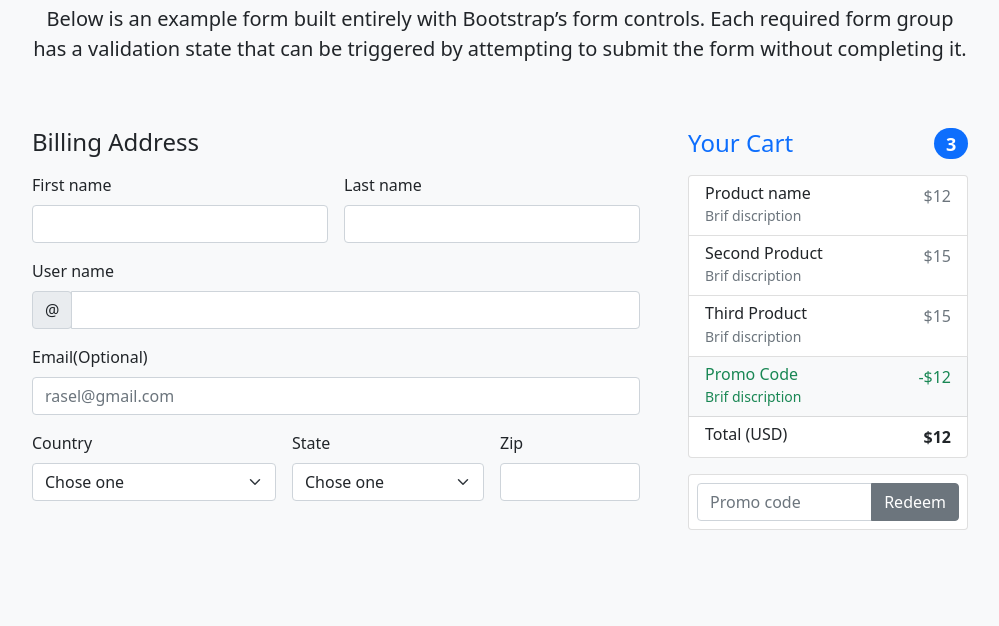
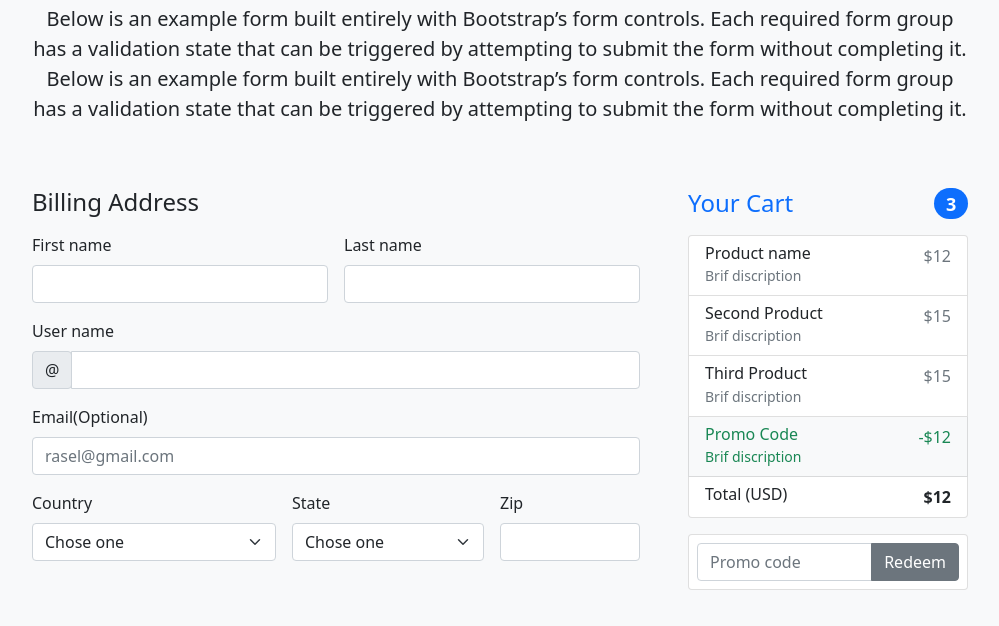
Before and after one commit to raselkobir1/Front-end-Practice, a plain HTML site: page CheckoutForm/checkout.html in a window 1280 px wide. Shown: the part 90-716 px from the top of the page, without its empty margins (140-1139 px from the left). Drawn offline with nearby package versions, Linux system fonts and the light colour scheme.

Commit message:
add paragraph

```diff
--- a/CheckoutForm/checkout.html
+++ b/CheckoutForm/checkout.html
@@ -18,6 +18,8 @@
             <h2>Checkout</h2>
             <p class="lead">
                 Below is an example form built entirely with Bootstrap’s form controls. Each required form group has a validation state that can be triggered by attempting to submit the form without completing it.
+                Below is an example form built entirely with Bootstrap’s form controls. Each required form group has a validation state that can be triggered by attempting to submit the form without completing it.
+
             </p>
         </div>
         <div class="row g-5">
```
